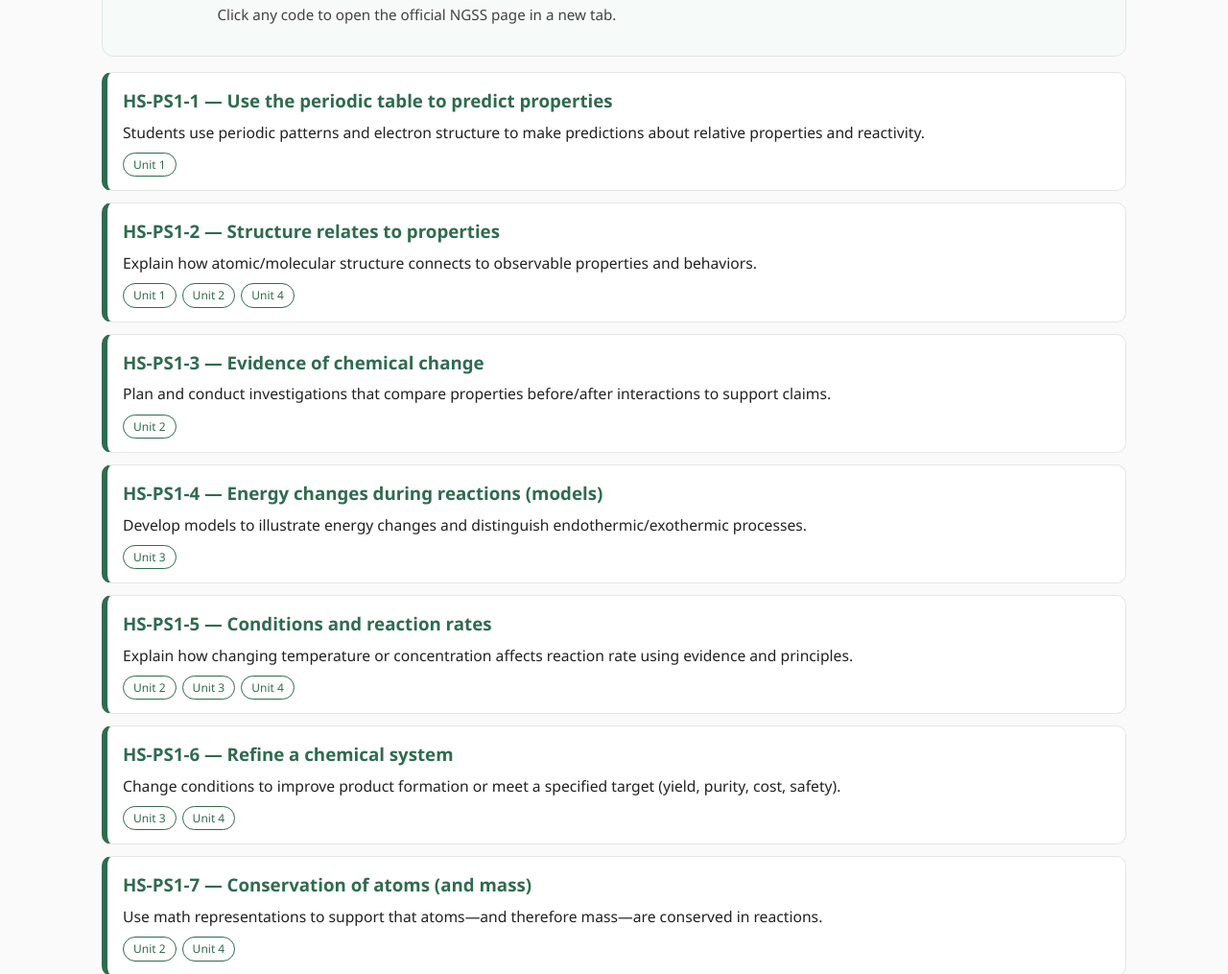
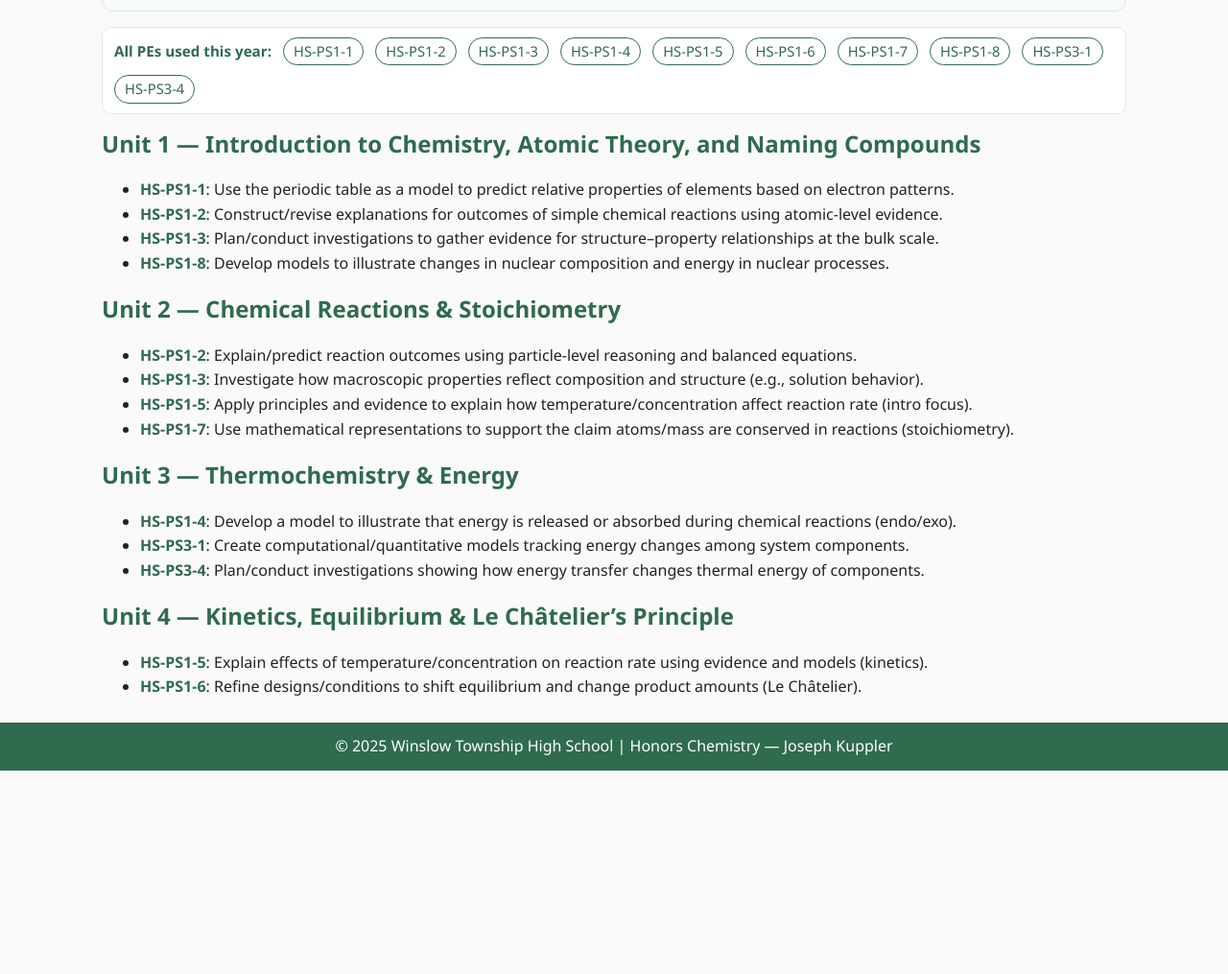
Before and after one commit to kuppler-chem/kuppler-chem.github.io, a plain HTML site: page standards.html in a window 1280 px wide. Shown: the part 274-1289 px from the top of the page at 96% size. After the commit the page ends 1077 px from the top, so only its background shows below. Drawn offline with Linux system fonts and the light colour scheme.

Commit message:
Update standards.html

```diff
--- a/standards.html
+++ b/standards.html
@@ -1,21 +1,10 @@
 <!DOCTYPE html>
 <html lang="en">
 <head>
-  <meta charset="UTF-8"/>
+  <meta charset="UTF-8" />
   <meta name="viewport" content="width=device-width, initial-scale=1.0"/>
-  <title>NGSS Standards – Honors Chemistry</title>
-  <link rel="stylesheet" href="styles.css"/>
-  <style>
-    /* small, page-local helpers using theme vars */
-    .std-card{background:#fff;border:1px solid var(--border-gray);border-left:6px solid var(--winslow-green);
-      border-radius:10px;padding:14px 16px;margin:12px 0}
-    .std-card h3{margin:0 0 6px}
-    .std-meta{font-size:.98rem;margin:6px 0}
-    .unit-tags{display:flex;flex-wrap:wrap;gap:6px;margin-top:8px}
-    .unit-tag{display:inline-block;font-size:12px;padding:2px 10px;border:1px solid var(--winslow-green);
-      color:var(--winslow-green);border-radius:999px;text-decoration:none}
-    .mini-muted{font-size:.95rem;opacity:.85}
-  </style>
+  <title>NGSS Standards</title>
+  <link rel="stylesheet" href="styles.css" />
 </head>
 <body>
 <header>
@@ -34,112 +23,109 @@
 
 <main>
   <section class="unit-banner">
-    <img src="assets/wths-logo.png" alt="WTHS Logo">
     <div>
-      <h2>Course Alignment to NGSS</h2>
+      <h2 style="margin:4px 0 6px;">Overview</h2>
       <p class="mini">
-        Below are the high school performance expectations (PEs) and brief, family-friendly descriptions.
-        Each card shows where it is addressed in our four units.
+        This page lists the NGSS high school Physical Science performance expectations (PEs) addressed in each unit of
+        Honors Chemistry at Winslow Township High School, with links to official NGSS descriptions.
       </p>
-      <p class="mini mini-muted">Click any code to open the official NGSS page in a new tab.</p>
     </div>
   </section>
 
-  <!-- HS-PS1-1 -->
-  <article class="std-card" id="HS-PS1-1">
-    <h3><a target="_blank" href="https://www.nextgenscience.org/pe/hs-ps1-1-matter-and-its-interactions">HS-PS1-1</a> — Use the periodic table to predict properties</h3>
-    <p class="std-meta">Students use periodic patterns and electron structure to make predictions about relative properties and reactivity.</p>
-    <div class="unit-tags">
-      <a class="unit-tag" href="unit1.html">Unit 1</a>
-    </div>
-  </article>
+  <!-- All Standards Used -->
+  <section class="std-strip mini" aria-label="All Standards Used">
+    <strong>All PEs used this year:</strong>
+    <a target="_blank" href="https://www.nextgenscience.org/pe/hs-ps1-1-matter-and-its-interactions">HS-PS1-1</a>
+    <a target="_blank" href="https://www.nextgenscience.org/pe/hs-ps1-2-matter-and-its-interactions">HS-PS1-2</a>
+    <a target="_blank" href="https://www.nextgenscience.org/pe/hs-ps1-3-matter-and-its-interactions">HS-PS1-3</a>
+    <a target="_blank" href="https://www.nextgenscience.org/pe/hs-ps1-4-matter-and-its-interactions">HS-PS1-4</a>
+    <a target="_blank" href="https://www.nextgenscience.org/pe/hs-ps1-5-matter-and-its-interactions">HS-PS1-5</a>
+    <a target="_blank" href="https://www.nextgenscience.org/pe/hs-ps1-6-matter-and-its-interactions">HS-PS1-6</a>
+    <a target="_blank" href="https://www.nextgenscience.org/pe/hs-ps1-7-matter-and-its-interactions">HS-PS1-7</a>
+    <a target="_blank" href="https://www.nextgenscience.org/pe/hs-ps1-8-matter-and-its-interactions">HS-PS1-8</a>
+    <a target="_blank" href="https://www.nextgenscience.org/pe/hs-ps3-1-energy">HS-PS3-1</a>
+    <a target="_blank" href="https://www.nextgenscience.org/pe/hs-ps3-4-energy">HS-PS3-4</a>
+  </section>
 
-  <!-- HS-PS1-2 -->
-  <article class="std-card" id="HS-PS1-2">
-    <h3><a target="_blank" href="https://www.nextgenscience.org/pe/hs-ps1-2-matter-and-its-interactions">HS-PS1-2</a> — Structure relates to properties</h3>
-    <p class="std-meta">Explain how atomic/molecular structure connects to observable properties and behaviors.</p>
-    <div class="unit-tags">
-      <a class="unit-tag" href="unit1.html">Unit 1</a>
-      <a class="unit-tag" href="unit2.html">Unit 2</a>
-      <a class="unit-tag" href="unit4.html">Unit 4</a>
-    </div>
-  </article>
+  <!-- Unit 1 -->
+  <section>
+    <h2>Unit 1 — Introduction to Chemistry, Atomic Theory, and Naming Compounds</h2>
+    <ul>
+      <li>
+        <a target="_blank" href="https://www.nextgenscience.org/pe/hs-ps1-1-matter-and-its-interactions"><strong>HS-PS1-1</strong></a>:
+        Use the periodic table as a model to predict relative properties of elements based on electron patterns.
+      </li>
+      <li>
+        <a target="_blank" href="https://www.nextgenscience.org/pe/hs-ps1-2-matter-and-its-interactions"><strong>HS-PS1-2</strong></a>:
+        Construct/revise explanations for outcomes of simple chemical reactions using atomic-level evidence.
+      </li>
+      <li>
+        <a target="_blank" href="https://www.nextgenscience.org/pe/hs-ps1-3-matter-and-its-interactions"><strong>HS-PS1-3</strong></a>:
+        Plan/conduct investigations to gather evidence for structure–property relationships at the bulk scale.
+      </li>
+      <li>
+        <a target="_blank" href="https://www.nextgenscience.org/pe/hs-ps1-8-matter-and-its-interactions"><strong>HS-PS1-8</strong></a>:
+        Develop models to illustrate changes in nuclear composition and energy in nuclear processes.
+      </li>
+    </ul>
+  </section>
 
-  <!-- HS-PS1-3 -->
-  <article class="std-card" id="HS-PS1-3">
-    <h3><a target="_blank" href="https://www.nextgenscience.org/pe/hs-ps1-3-matter-and-its-interactions">HS-PS1-3</a> — Evidence of chemical change</h3>
-    <p class="std-meta">Plan and conduct investigations that compare properties before/after interactions to support claims.</p>
-    <div class="unit-tags">
-      <a class="unit-tag" href="unit2.html">Unit 2</a>
-    </div>
-  </article>
+  <!-- Unit 2 -->
+  <section>
+    <h2>Unit 2 — Chemical Reactions & Stoichiometry</h2>
+    <ul>
+      <li>
+        <a target="_blank" href="https://www.nextgenscience.org/pe/hs-ps1-2-matter-and-its-interactions"><strong>HS-PS1-2</strong></a>:
+        Explain/predict reaction outcomes using particle-level reasoning and balanced equations.
+      </li>
+      <li>
+        <a target="_blank" href="https://www.nextgenscience.org/pe/hs-ps1-3-matter-and-its-interactions"><strong>HS-PS1-3</strong></a>:
+        Investigate how macroscopic properties reflect composition and structure (e.g., solution behavior).
+      </li>
+      <li>
+        <a target="_blank" href="https://www.nextgenscience.org/pe/hs-ps1-5-matter-and-its-interactions"><strong>HS-PS1-5</strong></a>:
+        Apply principles and evidence to explain how temperature/concentration affect reaction rate (intro focus).
+      </li>
+      <li>
+        <a target="_blank" href="https://www.nextgenscience.org/pe/hs-ps1-7-matter-and-its-interactions"><strong>HS-PS1-7</strong></a>:
+        Use mathematical representations to support the claim atoms/mass are conserved in reactions (stoichiometry).
+      </li>
+    </ul>
+  </section>
 
-  <!-- HS-PS1-4 -->
-  <article class="std-card" id="HS-PS1-4">
-    <h3><a target="_blank" href="https://www.nextgenscience.org/pe/hs-ps1-4-matter-and-its-interactions">HS-PS1-4</a> — Energy changes during reactions (models)</h3>
-    <p class="std-meta">Develop models to illustrate energy changes and distinguish endothermic/exothermic processes.</p>
-    <div class="unit-tags">
-      <a class="unit-tag" href="unit3.html">Unit 3</a>
-    </div>
-  </article>
+  <!-- Unit 3 -->
+  <section>
+    <h2>Unit 3 — Thermochemistry & Energy</h2>
+    <ul>
+      <li>
+        <a target="_blank" href="https://www.nextgenscience.org/pe/hs-ps1-4-matter-and-its-interactions"><strong>HS-PS1-4</strong></a>:
+        Develop a model to illustrate that energy is released or absorbed during chemical reactions (endo/exo).
+      </li>
+      <li>
+        <a target="_blank" href="https://www.nextgenscience.org/pe/hs-ps3-1-energy"><strong>HS-PS3-1</strong></a>:
+        Create computational/quantitative models tracking energy changes among system components.
+      </li>
+      <li>
+        <a target="_blank" href="https://www.nextgenscience.org/pe/hs-ps3-4-energy"><strong>HS-PS3-4</strong></a>:
+        Plan/conduct investigations showing how energy transfer changes thermal energy of components.
+      </li>
+    </ul>
+  </section>
 
-  <!-- HS-PS1-5 -->
-  <article class="std-card" id="HS-PS1-5">
-    <h3><a target="_blank" href="https://www.nextgenscience.org/pe/hs-ps1-5-matter-and-its-interactions">HS-PS1-5</a> — Conditions and reaction rates</h3>
-    <p class="std-meta">Explain how changing temperature or concentration affects reaction rate using evidence and principles.</p>
-    <div class="unit-tags">
-      <a class="unit-tag" href="unit2.html">Unit 2</a>
-      <a class="unit-tag" href="unit3.html">Unit 3</a>
-      <a class="unit-tag" href="unit4.html">Unit 4</a>
-    </div>
-  </article>
-
-  <!-- HS-PS1-6 -->
-  <article class="std-card" id="HS-PS1-6">
-    <h3><a target="_blank" href="https://www.nextgenscience.org/pe/hs-ps1-6-matter-and-its-interactions">HS-PS1-6</a> — Refine a chemical system</h3>
-    <p class="std-meta">Change conditions to improve product formation or meet a specified target (yield, purity, cost, safety).</p>
-    <div class="unit-tags">
-      <a class="unit-tag" href="unit3.html">Unit 3</a>
-      <a class="unit-tag" href="unit4.html">Unit 4</a>
-    </div>
-  </article>
-
-  <!-- HS-PS1-7 -->
-  <article class="std-card" id="HS-PS1-7">
-    <h3><a target="_blank" href="https://www.nextgenscience.org/pe/hs-ps1-7-matter-and-its-interactions">HS-PS1-7</a> — Conservation of atoms (and mass)</h3>
-    <p class="std-meta">Use math representations to support that atoms—and therefore mass—are conserved in reactions.</p>
-    <div class="unit-tags">
-      <a class="unit-tag" href="unit2.html">Unit 2</a>
-      <a class="unit-tag" href="unit4.html">Unit 4</a>
-    </div>
-  </article>
-
-  <!-- HS-PS1-8 -->
-  <article class="std-card" id="HS-PS1-8">
-    <h3><a target="_blank" href="https://www.nextgenscience.org/pe/hs-ps1-8-matter-and-its-interactions">HS-PS1-8</a> — Nuclear processes (qualitative)</h3>
-    <p class="std-meta">Communicate information about radioactivity, fission, and fusion at a qualitative level.</p>
-    <div class="unit-tags">
-      <a class="unit-tag" href="unit1.html">Unit 1</a>
-    </div>
-  </article>
-
-  <!-- HS-PS3-1 -->
-  <article class="std-card" id="HS-PS3-1">
-    <h3><a target="_blank" href="https://www.nextgenscience.org/pe/hs-ps3-1-energy">HS-PS3-1</a> — Model energy change in a system</h3>
-    <p class="std-meta">Create/use models to calculate and track energy changes in systems (e.g., calorimetry).</p>
-    <div class="unit-tags">
-      <a class="unit-tag" href="unit3.html">Unit 3</a>
-    </div>
-  </article>
-
-  <!-- HS-PS3-4 -->
-  <article class="std-card" id="HS-PS3-4">
-    <h3><a target="_blank" href="https://www.nextgenscience.org/pe/hs-ps3-4-energy">HS-PS3-4</a> — Design a device for energy conversion/transfer</h3>
-    <p class="std-meta">Design and/or refine a device that converts energy or controls energy transfer (e.g., hot/cold packs).</p>
-    <div class="unit-tags">
-      <a class="unit-tag" href="unit3.html">Unit 3</a>
-    </div>
-  </article>
+  <!-- Unit 4 -->
+  <section>
+    <h2>Unit 4 — Kinetics, Equilibrium & Le Châtelier’s Principle</h2>
+    <ul>
+      <li>
+        <a target="_blank" href="https://www.nextgenscience.org/pe/hs-ps1-5-matter-and-its-interactions"><strong>HS-PS1-5</strong></a>:
+        Explain effects of temperature/concentration on reaction rate using evidence and models (kinetics).
+      </li>
+      <li>
+        <a target="_blank" href="https://www.nextgenscience.org/pe/hs-ps1-6-matter-and-its-interactions"><strong>HS-PS1-6</strong></a>:
+        Refine designs/conditions to shift equilibrium and change product amounts (Le Châtelier).
+      </li>
+    </ul>
+  </section>
 </main>
 
 <footer>
```
